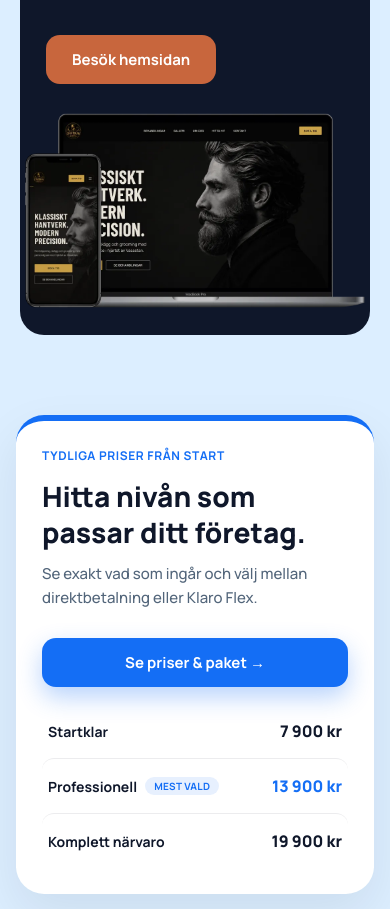
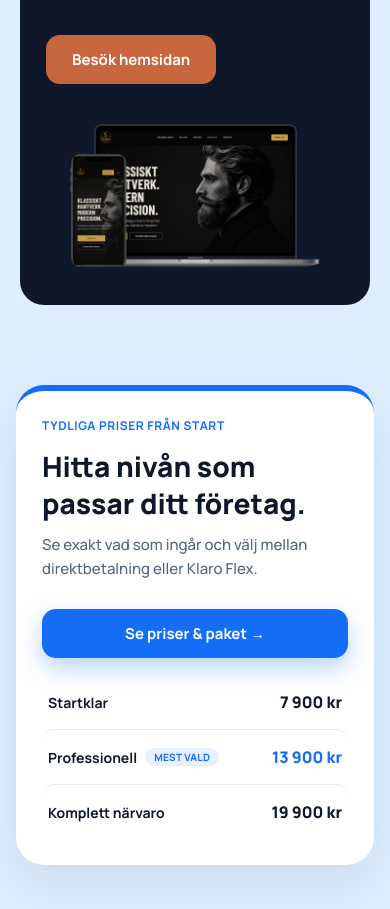
Before and after one commit to Buttafoco/studio-klaro, a website built with Vite: page index.html in a window 390 px wide. Shown: the part 4272-5181 px from the top of the page. Built offline with nearby package versions, Linux system fonts and the light colour scheme.

Commit message:
Changes startsida

```diff
--- a/index.html
+++ b/index.html
@@ -175,8 +175,8 @@
     #wz-btnrow button{width:100%!important;box-sizing:border-box!important;text-align:center!important;justify-content:center!important;}
     #wz-back[style*="hidden"]{display:none!important;}
     [data-rimg]{flex:none!important;width:100%!important;height:260px!important;margin:0!important;}
-    #portfolio [data-rimg]{width:calc(100% + 52px)!important;height:auto!important;aspect-ratio:16/9;margin:0 -26px!important;border-radius:16px;overflow:hidden;}
-    #portfolio #pf-img{object-fit:cover!important;transform:scale(1.22);}
+    #portfolio [data-rimg]{width:100%!important;height:auto!important;aspect-ratio:16/9;margin:0!important;border-radius:16px;overflow:hidden;}
+    #portfolio #pf-img{object-fit:cover!important;transform:scale(1.05);}
     [data-rpanelpad]{padding:26px!important;}
     [data-rhide]{display:none!important;}
     [data-rshow]{display:block!important;}
```
